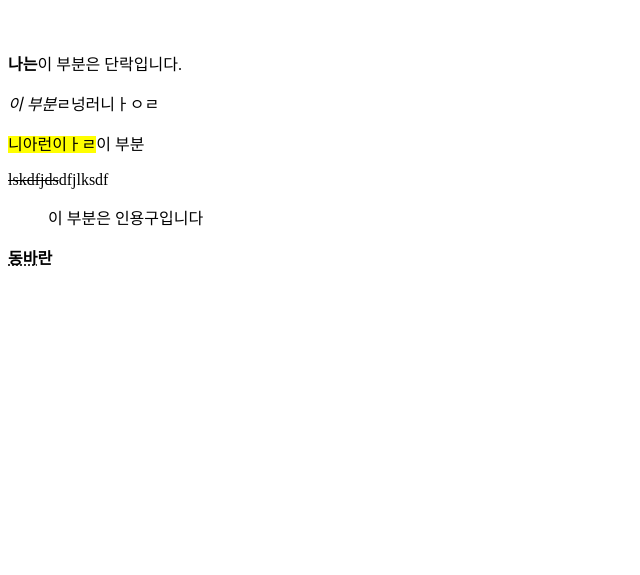
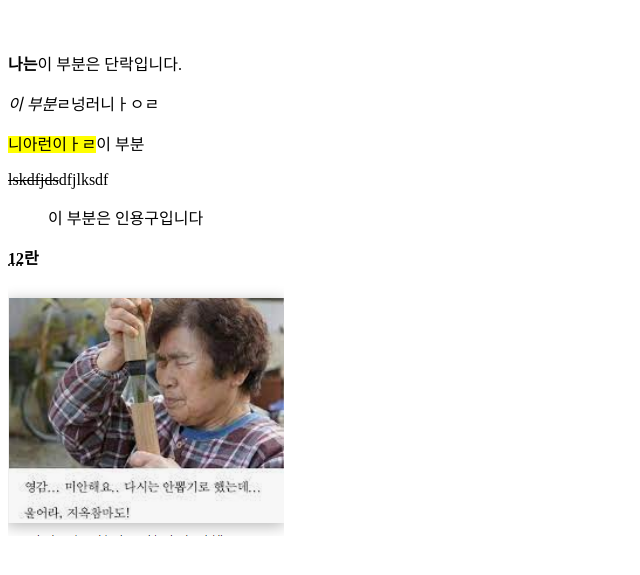
Before and after one commit to cksrb/HTML, a plain HTML site: page index.html in a window 1280 px wide. Shown: the part 127-702 px from the top of the page, without its empty margins (0-640 px from the left). Drawn offline with Linux system fonts and the light colour scheme.

Commit message:
2022-03-31_1

```diff
--- a/index.html
+++ b/index.html
@@ -4,7 +4,7 @@
     <title>HTML문서의 제목입니다.</title>
 </head>
 <body>
-    <h1>제목 크기1입니다.</h1>
+    <h1><middele>제목 크기1입니다.</middele></h1>
     <h2>제목 크기2입니다.</h2>
     <br>
     <p><strong>나는</strong>이 부분은 단락입니다.</p>
@@ -14,6 +14,8 @@
     <blockquote>
         이 부분은 인용구입니다
     </blockquote>
-    <p><strong><abbr title="동현이 바보">동바</abbr>란</strong></p>
+    <p><strong><abbr title="12">12</abbr>란</strong></p>
+    <img src="./img/Screenshot 2022-03-31 at 20.07.37.png" alt="울어라 지옥참마도">
+
 </body>
 </html>
```
Also changed, not shown: img/Screenshot 2022-03-31 at 20.07.37.png (added).
